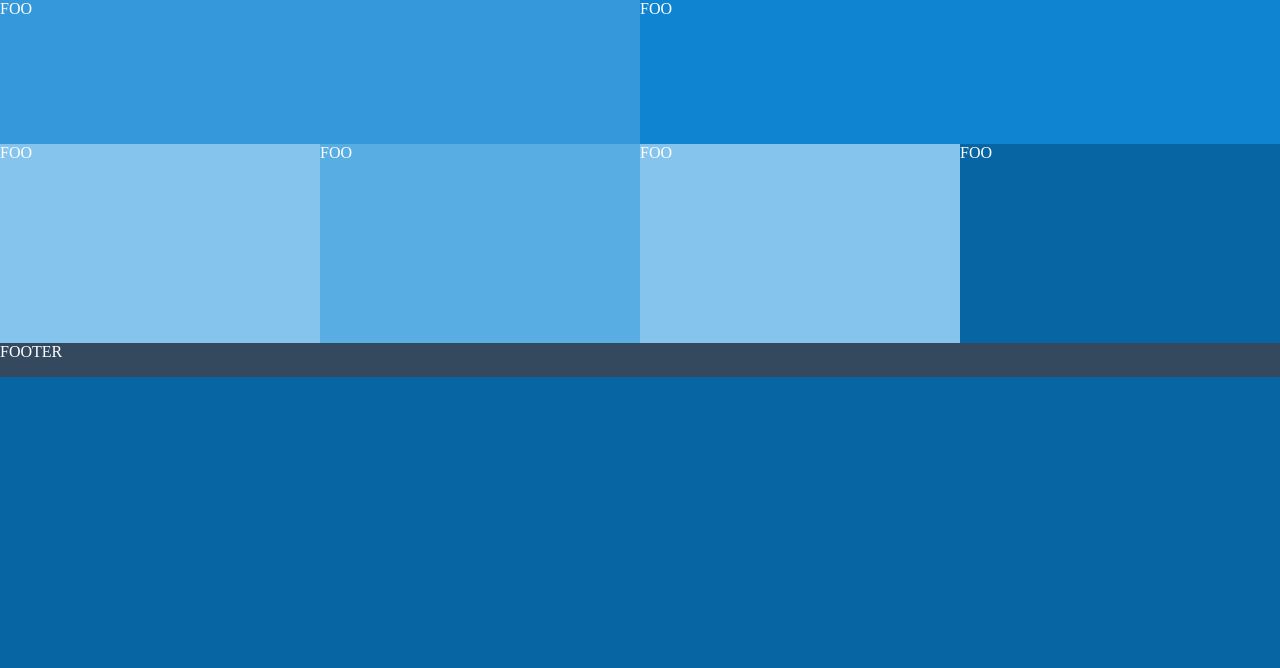
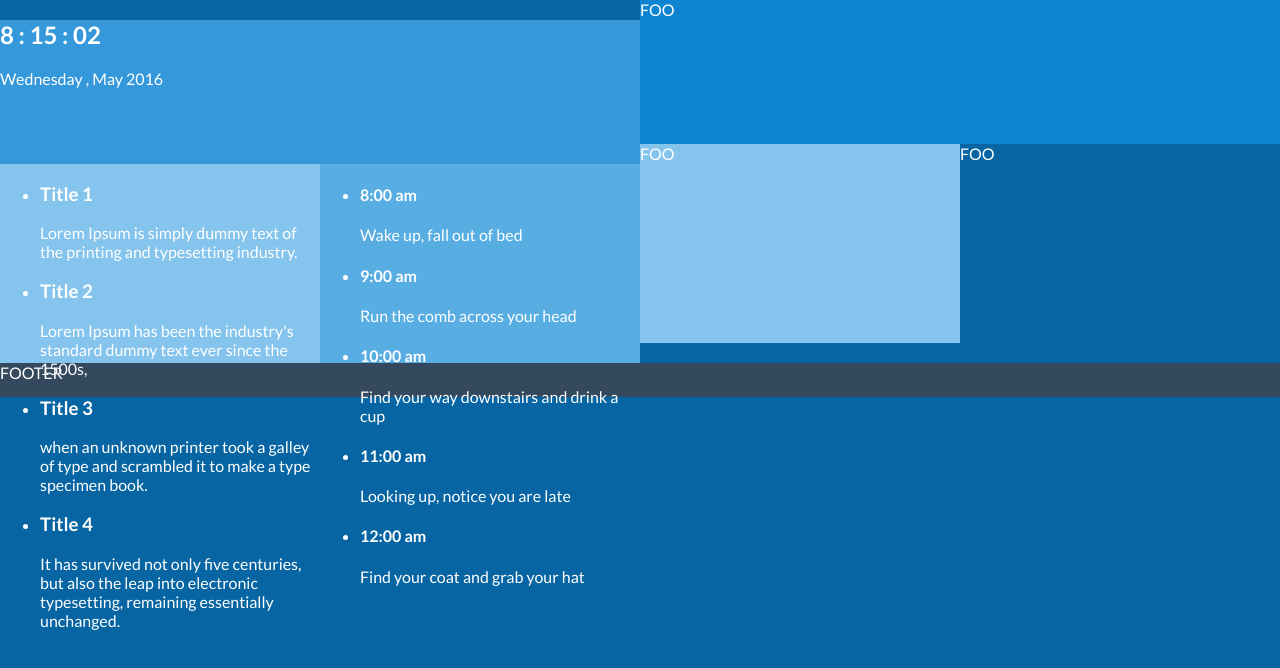
Before and after one commit to sartre-mauro/web-design-blueprints, a website: page 02_flat_ui_design/index.html in a window 1280 px wide. Drawn offline with Linux system fonts and the light colour scheme.

Commit message:
feature: 	- Added some content 	- Added date/hour feature

```diff
--- a/02_flat_ui_design/css/master.css
+++ b/02_flat_ui_design/css/master.css
@@ -29,12 +29,26 @@ background-color: rgb(52, 73, 94);    45%
 body {
   margin: 0;
   color: #fff;
+  font-family: 'Lato', sans-serif;
 }
 
 footer {
   height: 34px;
   clear: both;
 }
+
+/*button {
+  padding: 13px 21px;
+  margin: 8% auto;
+  border-radius: 5px;
+  border-color: #357ebd;
+  color: #fff;
+  background-color: #1abc9c;
+  border: none;
+  width: 75%;
+  cursor: pointer;
+  font-size: 1.1rem;
+}*/
 
 @media (orientation: portrait) {
   section {
--- a/02_flat_ui_design/index.html
+++ b/02_flat_ui_design/index.html
@@ -5,13 +5,65 @@
   <meta name="viewport" content="width=device-width, initial-scale=1">
   <title>Weather</title>
   <link rel="stylesheet" href="/css/master.css">
+  <script src="js/watch.js"></script>
+  <link href='https://fonts.googleapis.com/css?family=Lato:400,700&subset=latin,latin-ext' rel='stylesheet' type='text/css'>
 </head>
-  <body class="color-4">
+<body class="color-4" onload="getTime()">
   <section>
-      <div class="time peter-river">FOO</div>
+    <div id="time" class="time peter-river">FOO</div>
     <div>
-        <div class="news color-1">FOO</div>
-        <div class="tasks color-2">FOO</div>
+      <div class="news color-1">
+        <ul>
+          <li>
+            <h3>Title 1</h3>
+            <p>
+              Lorem Ipsum is simply dummy text of the printing and typesetting industry.
+            </p>
+          </li>
+          <li>
+            <h3>Title 2</h3>
+            <p>
+              Lorem Ipsum has been the industry's standard dummy text ever since the 1500s,
+            </p>
+          </li>
+          <li>
+            <h3>Title 3</h3>
+            <p>
+              when an unknown printer took a galley of type and scrambled it to make a type specimen book.
+            </p>
+          </li>
+          <li>
+            <h3>Title 4</h3>
+            <p>
+              It has survived not only five centuries, but also the leap into electronic typesetting, remaining essentially unchanged.
+            </p>
+          </li>
+        </ul>
+      </div>
+      <div class="tasks color-2">
+        <ul>
+          <li>
+            <h4>8:00 am</h4>
+            <p>Wake up, fall out of bed</p>
+          </li>
+          <li>
+            <h4>9:00 am</h4>
+            <p>Run the comb across your head</p>
+          </li>
+          <li>
+            <h4>10:00 am</h4>
+            <p>Find your way downstairs and drink a cup</p>
+          </li>
+          <li>
+            <h4>11:00 am</h4>
+            <p>Looking up, notice you are late</p>
+          </li>
+          <li>
+            <h4>12:00 am</h4>
+            <p>Find your coat and grab your hat</p>
+          </li>
+        </ul>
+      </div>
     </div>
   </section>
   <section>
--- /dev/null
+++ b/02_flat_ui_design/js/watch.js
@@ -0,0 +1,32 @@
+var days = ["Monday", "Tuesday", "Wednesday", "Thursday", "Friday", "Saturday", "Sunday"];
+var months = ["January", "February", "March", "April", "May", "June", "July", "August", "September", "October", "November", "December"]
+
+function getTime() {
+  var today = new Date();
+
+  var h = today.getHours();
+  var m = correctDigit(today.getMinutes());
+  var s = correctDigit(today.getSeconds());
+
+  var d = days[today.getDay()];
+  var mo = months[today.getMonth()];
+  var y = today.getFullYear();
+
+  document.getElementById('time').innerHTML =
+      "<h1>" + h + " : " + m + " : " + s + "</h1>"
+      + " <span>" + d + " ,</span>"
+      + " <span>" + mo + " </span>"
+      + " <span>" + y + "</span>";
+
+  var t = setTimeout(function () {
+    getTime()
+  }, 500);
+
+
+}
+
+function correctDigit(i) {
+  if (i < 10) i = "0" + i;
+
+  return i;
+}
```
Lines whose indentation alone changed are shown as unchanged.
